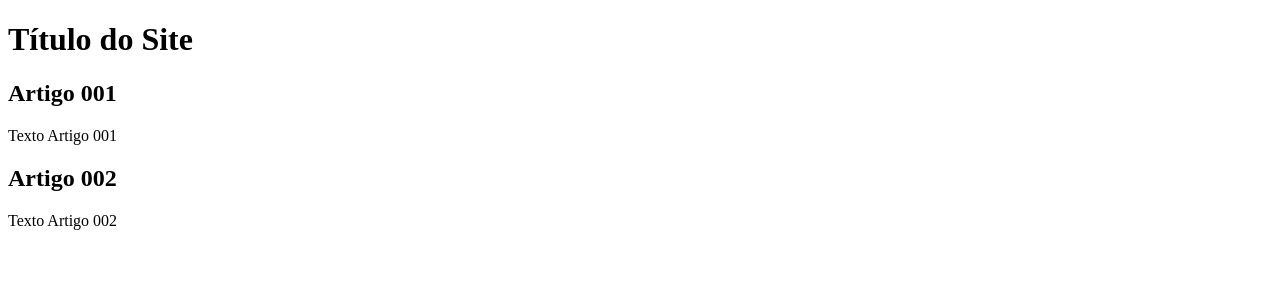
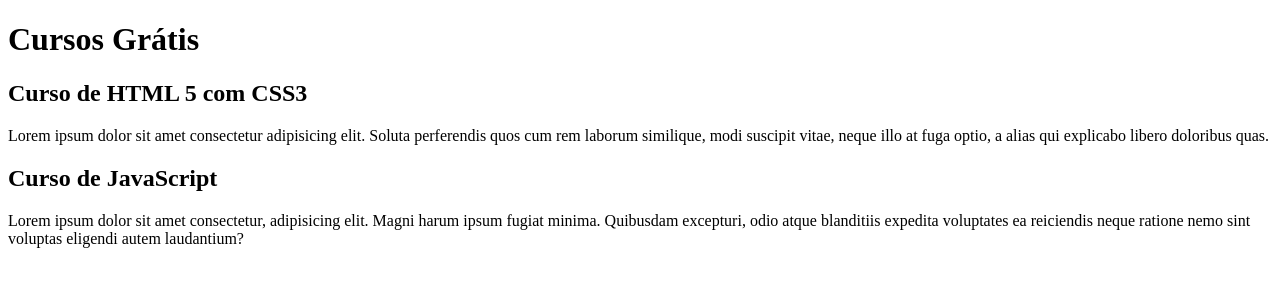
Before and after one commit to CleitonPorto/ProjetoSite, a plain HTML site: page index.html in a window 1280 px wide. Drawn offline with Linux system fonts and the light colour scheme.

Commit message:
comecei a escrever conteúdo

```diff
--- a/index.html
+++ b/index.html
@@ -1,27 +1,30 @@
 <!DOCTYPE html>
 <html lang="pt-br">
+
 <head>
     <meta charset="UTF-8">
     <meta name="viewport" content="width=device-width, initial-scale=1.0">
     <title>Título do Site</title>
 </head>
+
 <body>
     <main>
         <header>
-            <h1>Título do Site</h1>
+            <h1>Cursos Grátis</h1>
         </header>
         <article>
-            <h2>Artigo 001</h2>
+            <h2>Curso de HTML 5 com CSS3</h2>
             <p>
-                Texto Artigo 001
+                Lorem ipsum dolor sit amet consectetur adipisicing elit. Soluta perferendis quos cum rem laborum similique, modi suscipit vitae, neque illo at fuga optio, a alias qui explicabo libero doloribus quas.
             </p>
         </article>
         <article>
-            <h2>Artigo 002</h2>
+            <h2>Curso de JavaScript</h2>
             <p>
-                Texto Artigo 002
+                Lorem ipsum dolor sit amet consectetur, adipisicing elit. Magni harum ipsum fugiat minima. Quibusdam excepturi, odio atque blanditiis expedita voluptates ea reiciendis neque ratione nemo sint voluptas eligendi autem laudantium?
             </p>
         </article>
     </main>
 </body>
+
 </html>
```
